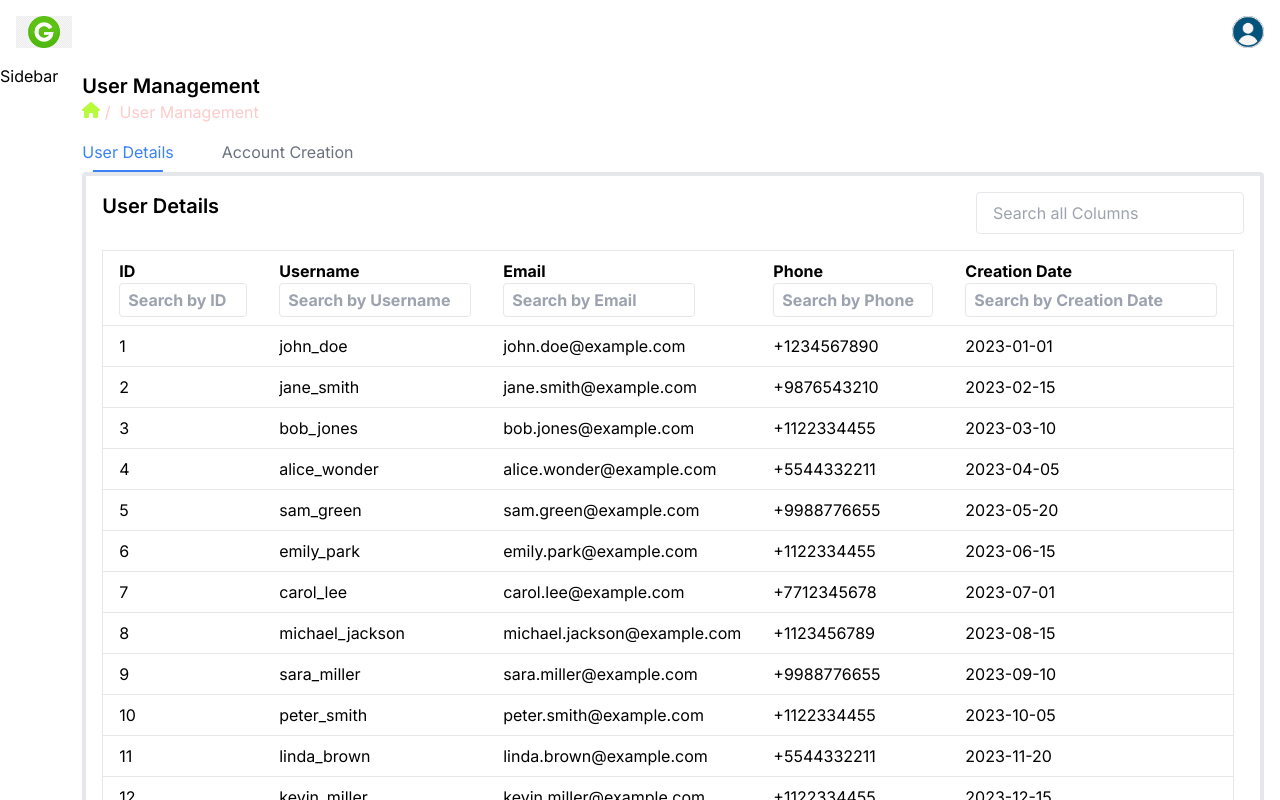
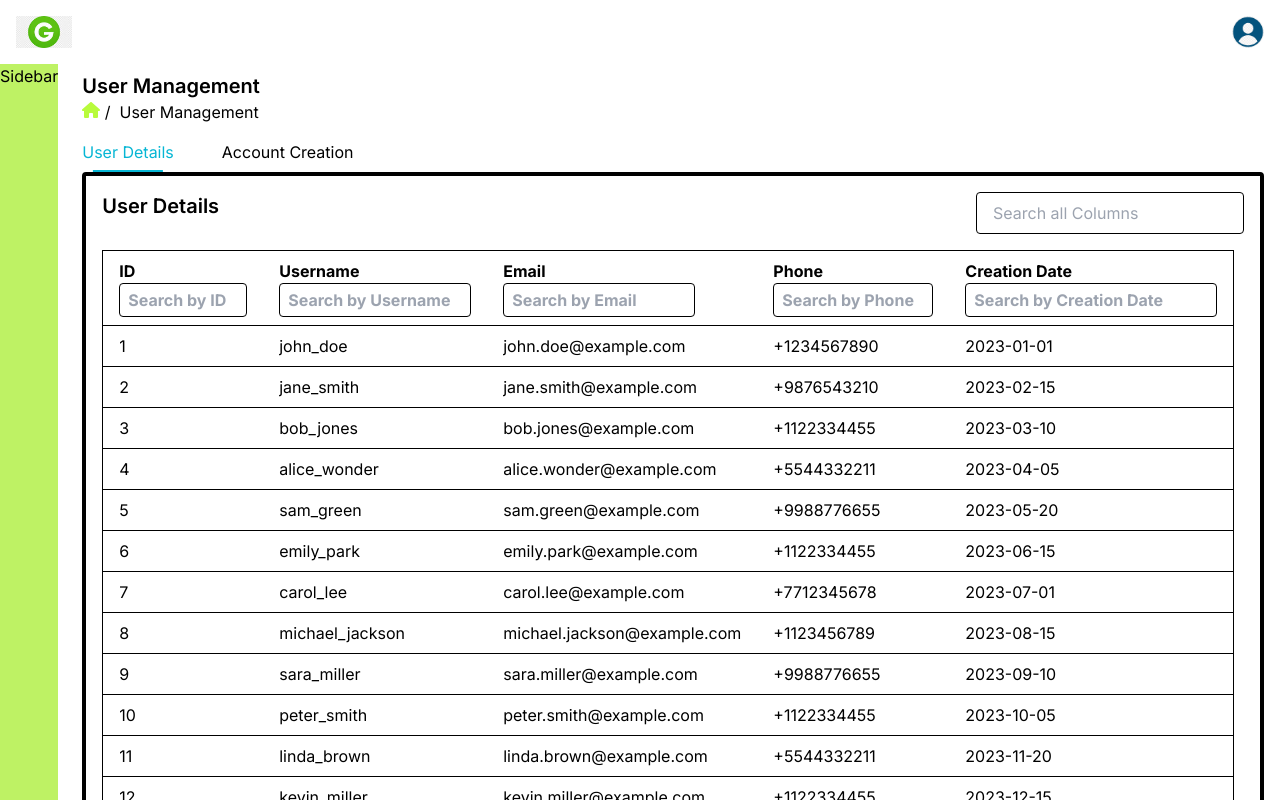
Before and after one commit to Avni17/gne_assignment, a Next.js app: page / in a window 1280 px wide. Shown: the top 800 px of the page. Built offline with nearby package versions, Linux system fonts and the light colour scheme.

Commit message:
color fixed

```diff
--- a/app/page.js
+++ b/app/page.js
@@ -28,7 +28,7 @@ export default function Home() {
       <div className="min-h-screen bg-white w-full md:w-6/7">
         <div className='px-6 py-2 '>
           <h1 className='text-xl font-semibold'>User Management</h1>
-          <div className='text-red-200'>
+          <div className='text-green-200'>
             <span className='inline-block' dangerouslySetInnerHTML={{ __html: svgMarkup }} />&nbsp;/&nbsp;
             User Management
           </div>
--- a/tailwind.config.js
+++ b/tailwind.config.js
@@ -6,7 +6,24 @@ module.exports = {
     './app/**/*.{js,ts,jsx,tsx,mdx}',
   ],
   theme: {
-    extend: {},
-  },
-  plugins: [],
+    colors: {
+      transparent: 'transparent',
+      'lime': '#bef264',
+      'white': '#ffffff',
+      'blue': {
+        100: '#cffafe',
+        200: '#a5f3fc',
+        300: '#67e8f9',
+        400: '#22d3ee',
+        500: '#06b6d4',
+        600: '#0891b2',
+        700: '#0e7490',
+        800: '#155e75',
+        900: '#164e63',
+      },
+      // ...
+
+    },
+    plugins: [],
+  }
 }
```
